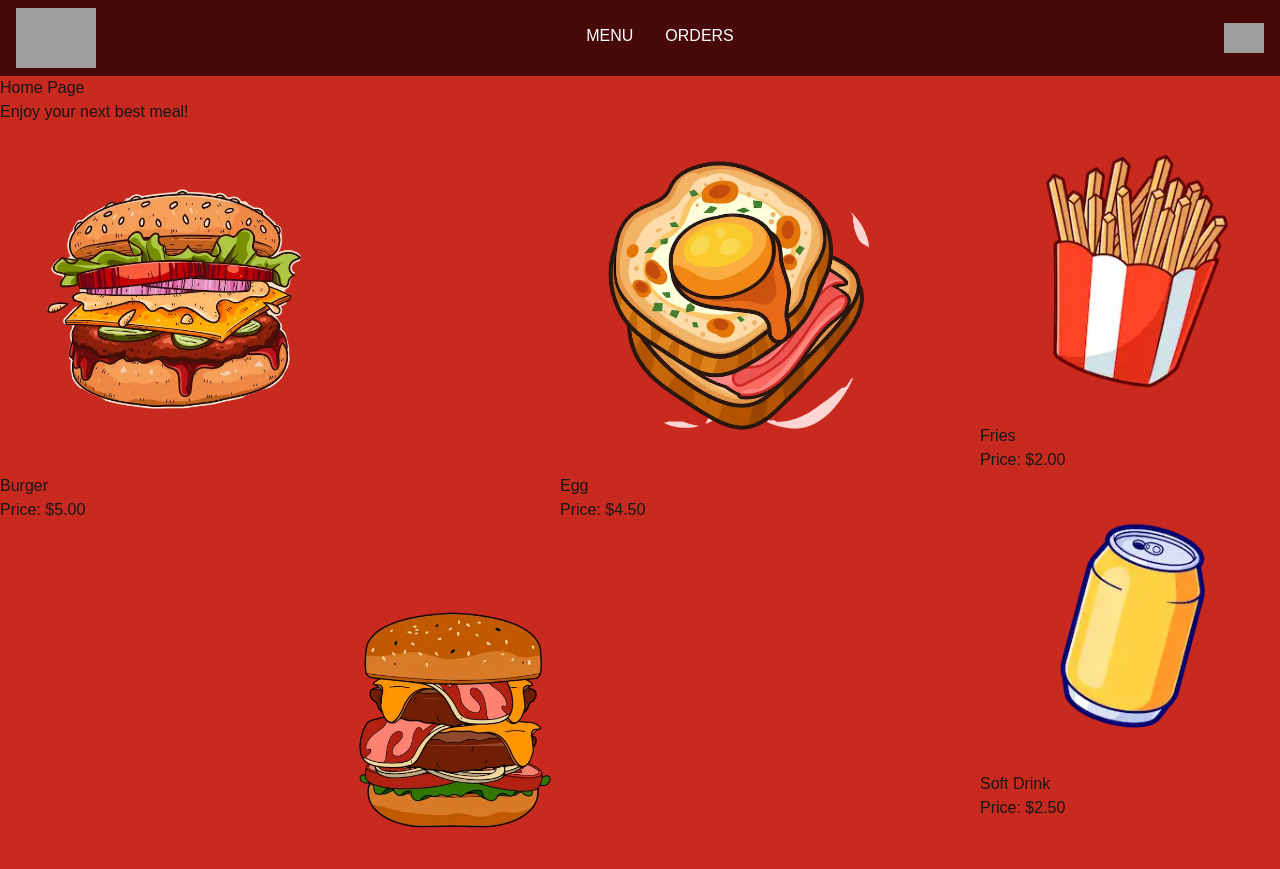
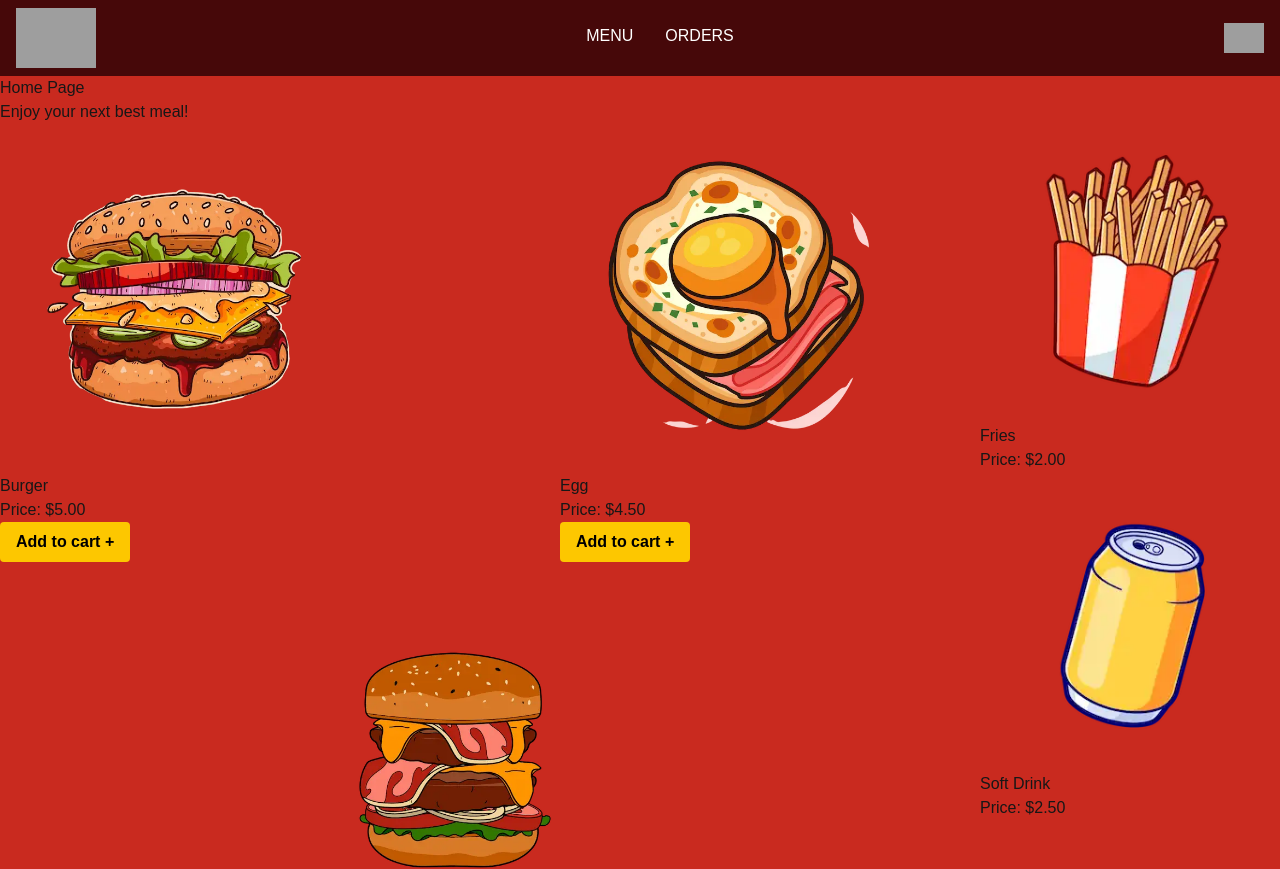
Before and after one commit to isantidev/good-hamburger, a Next.js app: page / in a window 1280 px wide. Shown: the top 869 px of the page. Built offline with nearby package versions, Linux system fonts and the light colour scheme; grey boxes are pictures that could not be loaded.

Commit message:
Implement cart context and provider; enhance SandwichCard with add to cart functionality

```diff
--- /dev/null
+++ b/app/Providers.tsx
@@ -0,0 +1,10 @@
+import { ReactElement } from "react";
+import { CartProvider } from "./context/CartContext";
+
+export function Providers({ children }: { children: ReactElement }) {
+    return (
+        <>
+            <CartProvider>{children}</CartProvider>;
+        </>
+    );
+}
--- a/app/components/ui/SandwichCard.tsx
+++ b/app/components/ui/SandwichCard.tsx
@@ -1,8 +1,10 @@
 import { Sandwich } from "@/lib/types/menu.type";
 import Image from "next/image";
+import { useCart } from "@/app/context/CartContext";
 
 export default function SandwichCard(content: Sandwich) {
     const imageUrl = `/sandwich/${content.name.toLowerCase()}/mid.webp`;
+    const { addToCart } = useCart();
 
     return (
         <article className="">
@@ -16,8 +18,16 @@ export default function SandwichCard(content: Sandwich) {
                 }}
                 loading="lazy"
             />
-            <h3>{content.name}</h3>
-            <p>Price: ${content.price.toFixed(2)}</p>
+            <div className="">
+                <h3>{content.name}</h3>
+                <p>Price: ${content.price.toFixed(2)}</p>
+            </div>
+            <button
+                className="bg-yellow-400 text-black font-bold py-2 px-4 rounded pointer hover:scale-105 transition-transform"
+                onClick={() => addToCart(content)}
+            >
+                Add to cart +
+            </button>
         </article>
     );
 }
--- /dev/null
+++ b/app/context/CartContext.tsx
@@ -0,0 +1,42 @@
+"use client";
+
+import { createContext, useContext, useState } from "react";
+import { ContextChildren, CartContextType } from "@/lib/types/context.type";
+import { Extra, Sandwich } from "@/lib/types/menu.type";
+
+const CartContext = createContext<CartContextType | undefined>(undefined);
+
+export function CartProvider({ children }: ContextChildren) {
+    const [cartItems, setCartItems] = useState<(Sandwich | Extra)[]>([]);
+
+    const addToCart = (item: Sandwich | Extra): void => {
+        setCartItems((prevItems) => [...prevItems, item]);
+    };
+
+    const removeFromCart = (itemId: number): void => {
+        setCartItems((prevItems) =>
+            prevItems.filter((item) => item.id !== itemId)
+        );
+    };
+
+    const clearCart = (): void => {
+        setCartItems([]);
+    };
+
+    return (
+        <CartContext.Provider
+            value={{ cartItems, addToCart, removeFromCart, clearCart }}
+        >
+            {children}
+        </CartContext.Provider>
+    );
+}
+
+export function useCart() {
+    const context = useContext(CartContext);
+    if (!context) {
+        throw new Error("useCard must be used within a CartProvider");
+    }
+
+    return context;
+}
--- a/app/layout.tsx
+++ b/app/layout.tsx
@@ -2,6 +2,7 @@ import type { Metadata } from "next";
 import Nav from "./components/layout/Nav";
 import { Geist, Geist_Mono } from "next/font/google";
 import "./globals.css";
+import { Providers } from "./Providers";
 
 const geistSans = Geist({
     variable: "--font-geist-sans",
@@ -29,8 +30,12 @@ export default function RootLayout({
             <body
                 className={`${geistSans.variable} ${geistMono.variable} antialiased`}
             >
-                <Nav />
-                <main>{children}</main>
+                <Providers>
+                    <>
+                        <Nav />
+                        <main>{children}</main>
+                    </>
+                </Providers>
             </body>
         </html>
     );
--- a/lib/extras.json
+++ b/lib/extras.json
@@ -1,4 +1,16 @@
 [
-    { "id": 1, "name": "Fries", "price": 2.0, "imageName": "fries" },
-    { "id": 2, "name": "Soft Drink", "price": 2.5, "imageName": "soda" }
+    {
+        "id": 1,
+        "name": "Fries",
+        "price": 2.0,
+        "type": "extra",
+        "imageName": "fries"
+    },
+    {
+        "id": 2,
+        "name": "Soft Drink",
+        "price": 2.5,
+        "type": "extra",
+        "imageName": "soda"
+    }
 ]
--- a/lib/sandwich.json
+++ b/lib/sandwich.json
@@ -1,5 +1,23 @@
 [
-    { "id": 1, "name": "Burger", "price": 5.0, "imageName": "burger" },
-    { "id": 2, "name": "Egg", "price": 4.5, "imageName": "egg" },
-    { "id": 3, "name": "Bacon", "price": 7.0, "imageName": "egg" }
+    {
+        "id": 1,
+        "name": "Burger",
+        "price": 5.0,
+        "type": "sandwich",
+        "imageName": "burger"
+    },
+    {
+        "id": 2,
+        "name": "Egg",
+        "price": 4.5,
+        "type": "sandwich",
+        "imageName": "egg"
+    },
+    {
+        "id": 3,
+        "name": "Bacon",
+        "price": 7.0,
+        "type": "sandwich",
+        "imageName": "egg"
+    }
 ]
--- /dev/null
+++ b/lib/types/context.type.ts
@@ -0,0 +1,13 @@
+import { ReactElement } from "react";
+import { Sandwich, Extra } from "./menu.type";
+
+export interface ContextChildren {
+    children?: ReactElement | undefined;
+}
+
+export interface CartContextType {
+    cartItems: (Sandwich | Extra)[];
+    addToCart: (item: Sandwich | Extra) => void;
+    removeFromCart: (itemId: number) => void;
+    clearCart: () => void;
+}
--- a/lib/types/menu.type.ts
+++ b/lib/types/menu.type.ts
@@ -2,6 +2,7 @@ type Food = {
     id: number;
     name: string;
     price: number;
+    type: string;
     imageName: string;
 };
 
@@ -12,3 +13,8 @@ export interface Menu {
     sandwiches: Sandwich[];
     extras: Extra[];
 }
+
+export interface Cart {
+    sandwich: Sandwich | null;
+    extra: Extra[] | Extra | null;
+}
```
